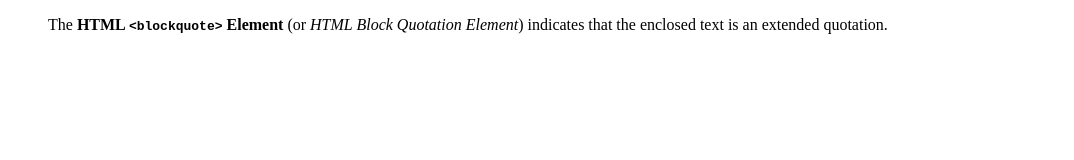
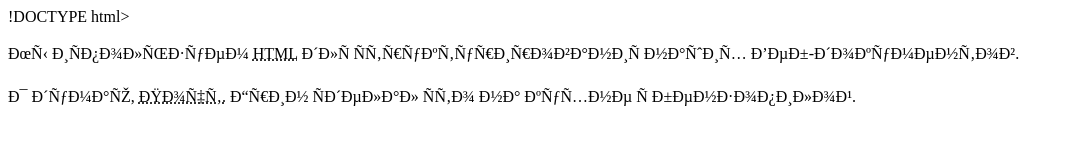
Before and after one commit to Jetfire1982/Jetfire1982.github.io, a plain HTML site: page index.html in a window 1280 px wide. Shown: the whole page, without its empty margins (0-1074 px from the left). Drawn offline with Linux system fonts and the light colour scheme.

Commit message:
Update index.html

```diff
--- a/index.html
+++ b/index.html
@@ -1,13 +1,16 @@
-<!DOCTYPE html>
+!DOCTYPE html>
 <html>
   <head>
-    <meta charset="utf-8">
+    <meta content="text/html; charset="utf-8">
     <title>My test page</title>
   </head>
   <body>
-     <blockquote cite="https://developer.mozilla.org/en-US/docs/Web/HTML/Element/blockquote">
-  <p>The <strong>HTML <code>&lt;blockquote&gt;</code> Element</strong> (or <em>HTML Block
-  Quotation Element</em>) indicates that the enclosed text is an extended quotation.</p>
-</blockquote>
+<p>Мы используем <abbr title="Hypertext Markup Language">HTML</abbr> для структурирования наших Веб-документов.</p>
+
+<p>Я думаю, <abbr title="Почтенный">Почт.</abbr> Грин сделал это на кухне с бензопилой.</p>
   </body>
 </html>
+
+
+  </body>
+</html>
```
